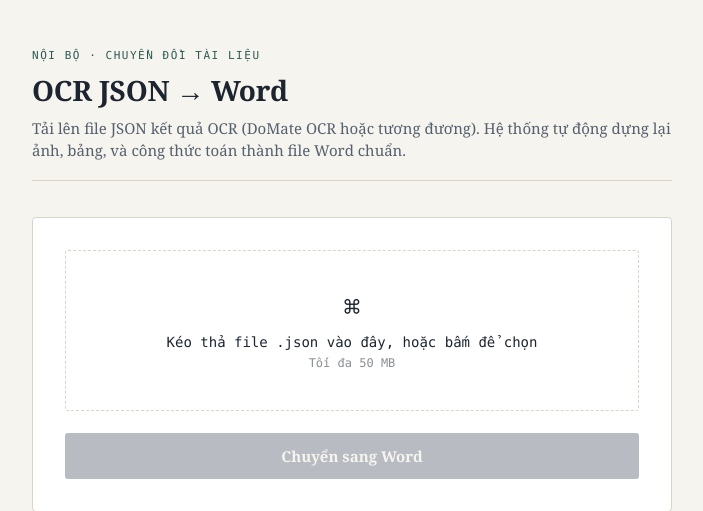
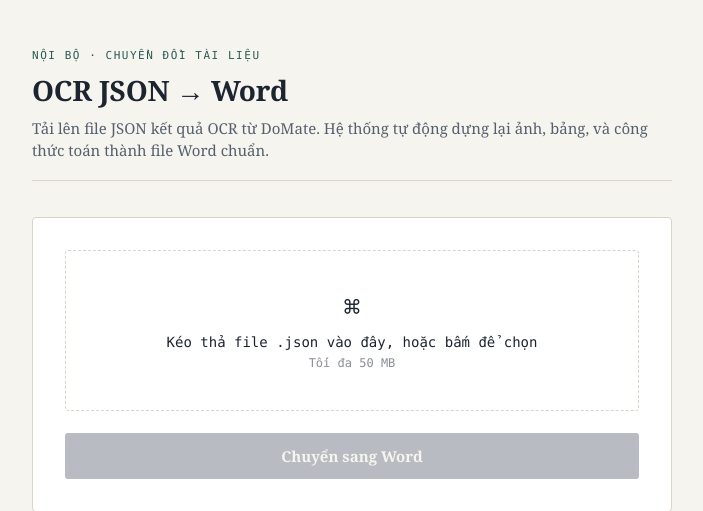
Before and after one commit to giaovieneduvn/json2word, a Flask app: page / in a window 1280 px wide. Shown: the top 511 px of the page, without its empty margins (288-991 px from the left). Run offline with Flask 3, Linux system fonts and the light colour scheme.

Commit message:
Update index.html

```diff
--- a/templates/index.html
+++ b/templates/index.html
@@ -1,4 +1,3 @@
-
 <!DOCTYPE html>
 <html lang="vi">
 <head>
@@ -201,7 +200,7 @@
   <div class="masthead">
     <p class="eyebrow">Nội bộ · Chuyển đổi tài liệu</p>
     <h1>OCR JSON → Word</h1>
-    <p>Tải lên file JSON kết quả OCR (DoMate OCR hoặc tương đương). Hệ thống tự động dựng lại ảnh, bảng, và công thức toán thành file Word chuẩn.</p>
+    <p>Tải lên file JSON kết quả OCR từ DoMate. Hệ thống tự động dựng lại ảnh, bảng, và công thức toán thành file Word chuẩn.</p>
   </div>
 
   <div class="card">
```
